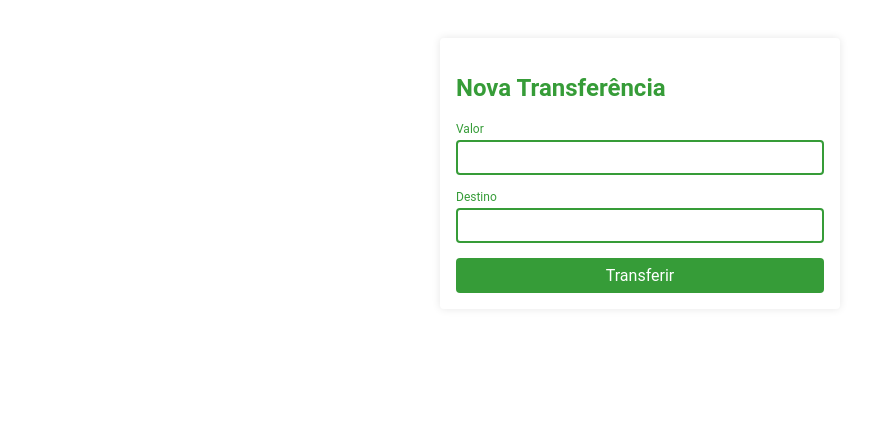
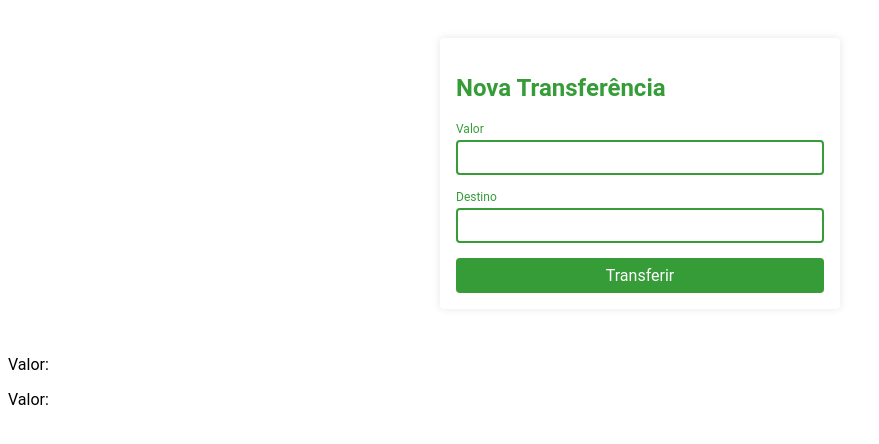
Before and after one commit to RyamSousa/app-bytebank-angular, an Angular app: page / in a window 1280 px wide. Shown: the top 444 px of the page, without its empty margins (0-879 px from the left). Built offline with nearby package versions, Linux system fonts and the light colour scheme; no server answers.

Commit message:
:sparkles: added event emmiter to get data form in app component

```diff
--- a/src/app/app.component.html
+++ b/src/app/app.component.html
@@ -1 +1,3 @@
-<app-nova-transferencia></app-nova-transferencia>
+<app-nova-transferencia (aoTransferir)="getTransferencia($event)"></app-nova-transferencia>
+<p>Valor: {{transferencia?.valor}}</p>
+<p>Valor: {{transferencia?.destino}}</p>
--- a/src/app/app.component.ts
+++ b/src/app/app.component.ts
@@ -6,5 +6,9 @@ import { Component } from "@angular/core";
 	styleUrls: ["./app.component.scss"],
 })
 export class AppComponent {
-	title = "app-bytebank-angular";
+	transferencia: any;
+
+	getTransferencia($event) {
+		this.transferencia = $event;
+	}
 }
--- a/src/app/nova-transferencia/nova-transferencia.component.html
+++ b/src/app/nova-transferencia/nova-transferencia.component.html
@@ -3,12 +3,24 @@
 		<h2 class="formulario__titulo">Nova transferência</h2>
 		<div class="form-field">
 			<label class="form-field__label" for="valor">Valor</label>
-			<input class="form-field__input" id="valor" type="text" />
+			<input
+				class="form-field__input"
+				id="valor"
+				type="text"
+				[(ngModel)]="valor"
+				name="valor"
+			/>
 		</div>
 
 		<div class="form-field">
 			<label class="form-field__label" for="destino">Destino</label>
-			<input class="form-field__input" id="destino" type="text" />
+			<input
+				class="form-field__input"
+				id="destino"
+				type="text"
+				[(ngModel)]="destino"
+				name="destino"
+			/>
 		</div>
 
 		<div class="botao-wrapper">
--- a/src/app/nova-transferencia/nova-transferencia.component.ts
+++ b/src/app/nova-transferencia/nova-transferencia.component.ts
@@ -1,4 +1,4 @@
-import { Component } from "@angular/core";
+import { Component, EventEmitter, Output } from "@angular/core";
 
 @Component({
 	selector: "app-nova-transferencia",
@@ -6,7 +6,18 @@ import { Component } from "@angular/core";
 	styleUrls: ["./nova-transferencia.component.scss"],
 })
 export class NovaTransferenciaComponent {
+	@Output() aoTransferir: EventEmitter<any> = new EventEmitter();
+
+	valor: number;
+	destino: number;
+
 	transferir() {
-		console.log("solicitado nova transferencia");
+		this.aoTransferir.emit({ valor: this.valor, destino: this.destino });
+		this.limparCampos();
+	}
+
+	limparCampos() {
+		this.valor = 0;
+		this.destino = 0;
 	}
 }
```
